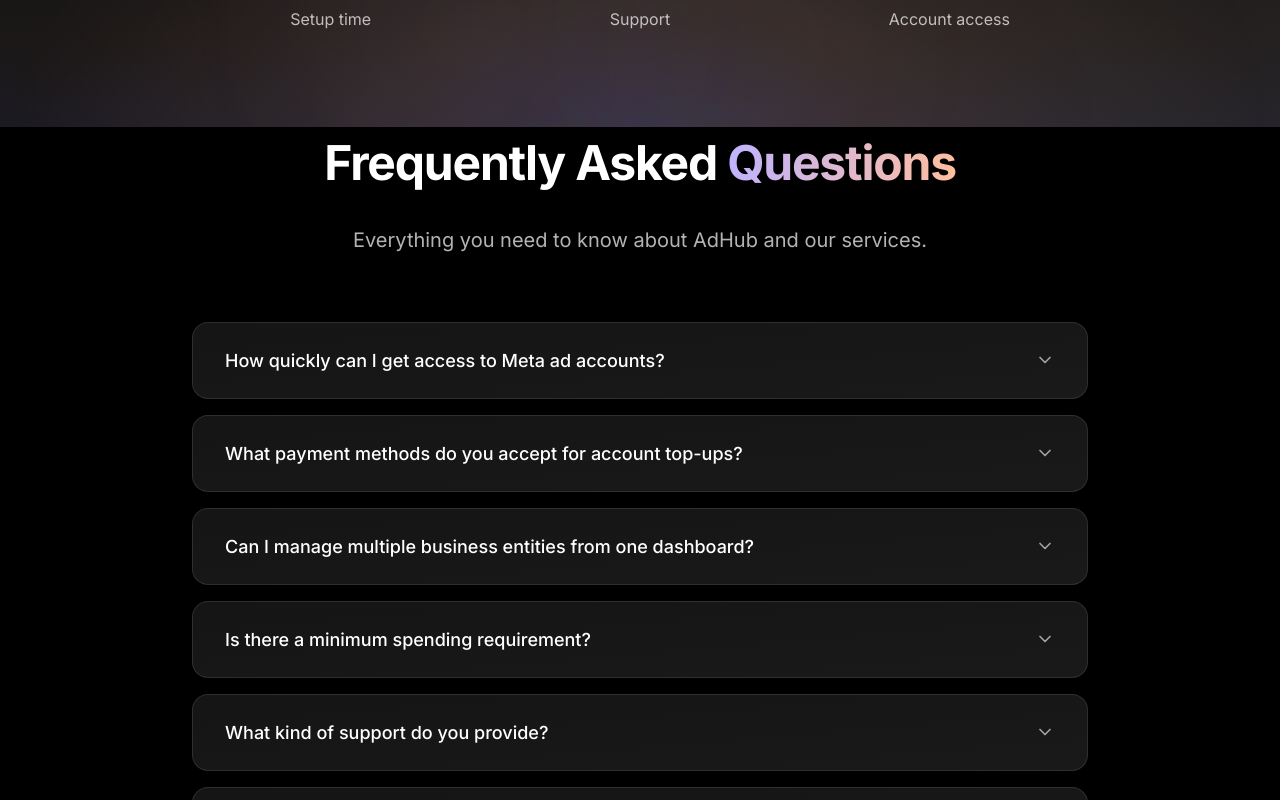
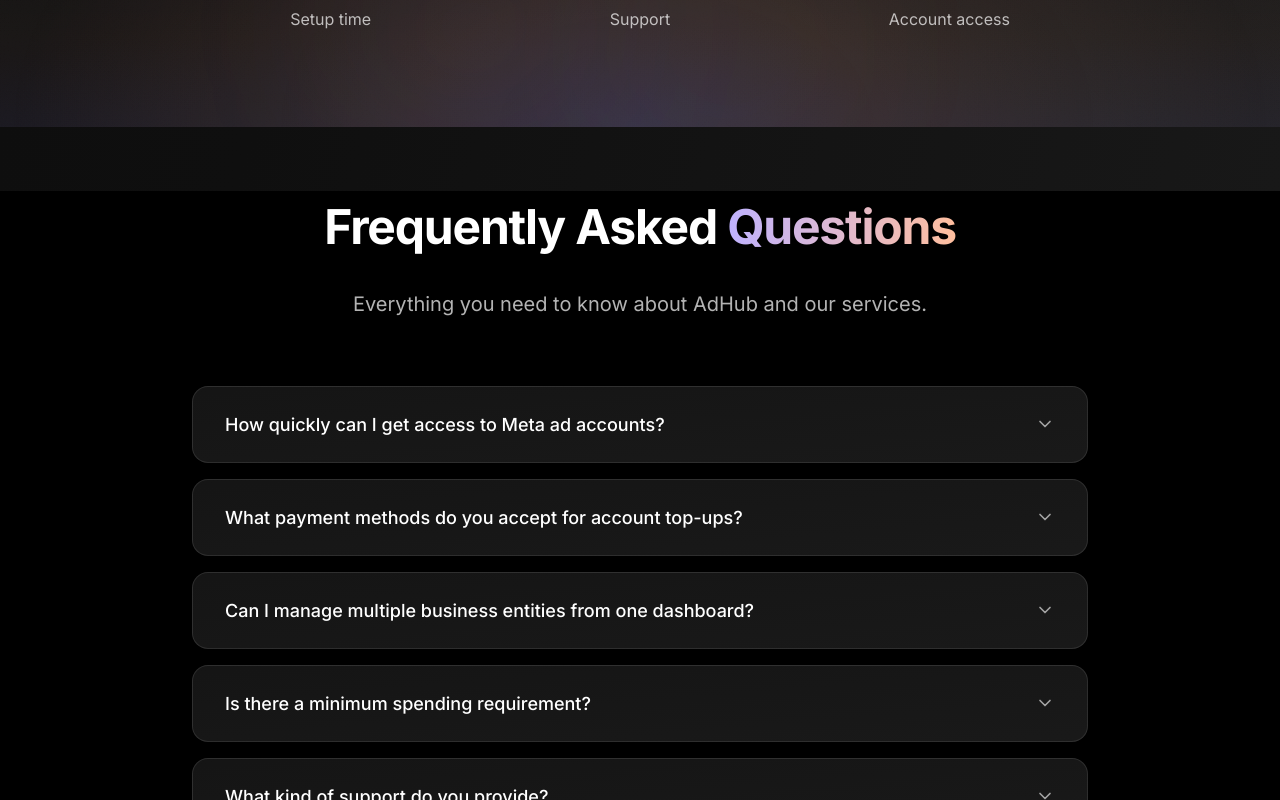
Before and after one commit to limhairai/blightstone, a Next.js app in the folder frontend/: page / in a window 1280 px wide. Shown: the part 3800-4600 px from the top of the page. Built offline with nearby package versions, Linux system fonts and the light colour scheme; no server answers.

Commit message:
Fix: Add spacing above FAQ section on landing page

```diff
--- a/frontend/src/app/page.tsx
+++ b/frontend/src/app/page.tsx
@@ -188,7 +188,7 @@ export default function Home() {
           </div>
         </section>
 
-        <section className="bg-black py-32 md:py-40 lg:py-48 relative">
+        <section className="bg-black py-32 md:py-40 lg:py-48 relative mt-16">
           <div className="relative z-10 max-w-7xl mx-auto px-6">
             <FAQSection />
           </div>
```
